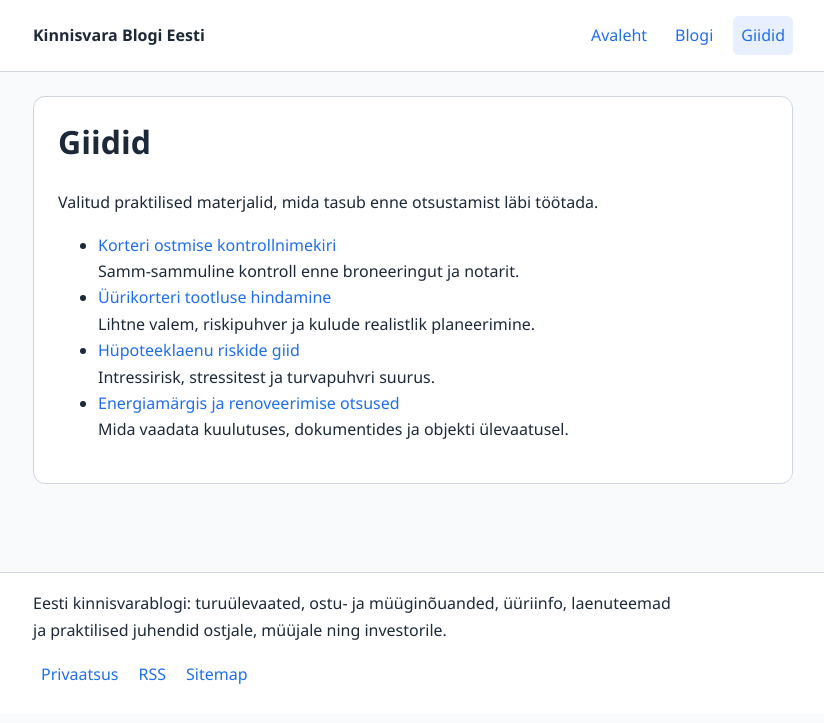
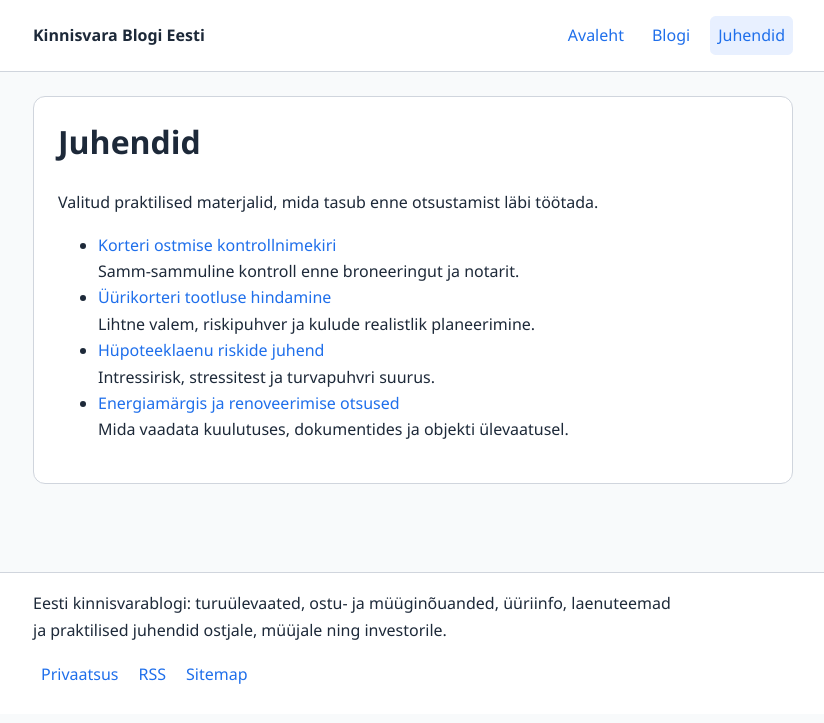
Before and after one commit to antomba/kinnisvara, a Jekyll site: the page built from pages/giidid.md, in a window 1280 px wide. Shown: the top 723 px of the page, without its empty margins (227-1051 px from the left). Built offline with Jekyll 4.4.1, drawn with Linux system fonts in a browser that asks for light colours.

Commit message:
Rename "Giidid" to "Juhendid" across multiple templates and update related metadata for consistency

```diff
--- a/_includes/header.html
+++ b/_includes/header.html
@@ -5,7 +5,7 @@
       <ul>
         <li><a href="{{ '/' | relative_url }}" {% if page.url == '/' %}aria-current="page"{% endif %}>Avaleht</a></li>
         <li><a href="{{ '/blog/' | relative_url }}" {% if page.url contains '/blog' %}aria-current="page"{% endif %}>Blogi</a></li>
-        <li><a href="{{ '/giidid/' | relative_url }}" {% if page.url contains '/giidid' %}aria-current="page"{% endif %}>Giidid</a></li>
+        <li><a href="{{ '/giidid/' | relative_url }}" {% if page.url contains '/giidid' %}aria-current="page"{% endif %}>Juhendid</a></li>
       </ul>
     </nav>
   </div>
--- a/pages/giidid.md
+++ b/pages/giidid.md
@@ -1,12 +1,12 @@
 ---
 layout: default
-title: Giidid
-description: "Ajatud kinnisvaragiidid: ostu kontrollnimekiri, üüritootluse arvutamine, laenuriskide hindamine ja energiatõhususe valikud."
+title: Juhendid
+description: "Ajatud kinnisvarajuhendid: ostu kontrollnimekiri, üüritootluse arvutamine, laenuriskide hindamine ja energiatõhususe valikud."
 permalink: /giidid/
 ---
 
 <section class="section">
-  <h1>Giidid</h1>
+  <h1>Juhendid</h1>
   <p>Valitud praktilised materjalid, mida tasub enne otsustamist läbi töötada.</p>
   <ul>
     <li>
@@ -18,7 +18,7 @@ permalink: /giidid/
       Lihtne valem, riskipuhver ja kulude realistlik planeerimine.
     </li>
     <li>
-      <a href="{{ '/postitused/hupoteeklaen-intress-euribor-ja-riskid/' | relative_url }}">Hüpoteeklaenu riskide giid</a><br>
+      <a href="{{ '/postitused/hupoteeklaen-intress-euribor-ja-riskid/' | relative_url }}">Hüpoteeklaenu riskide juhend</a><br>
       Intressirisk, stressitest ja turvapuhvri suurus.
     </li>
     <li>
```
Also changed, not shown: 13 other files.
